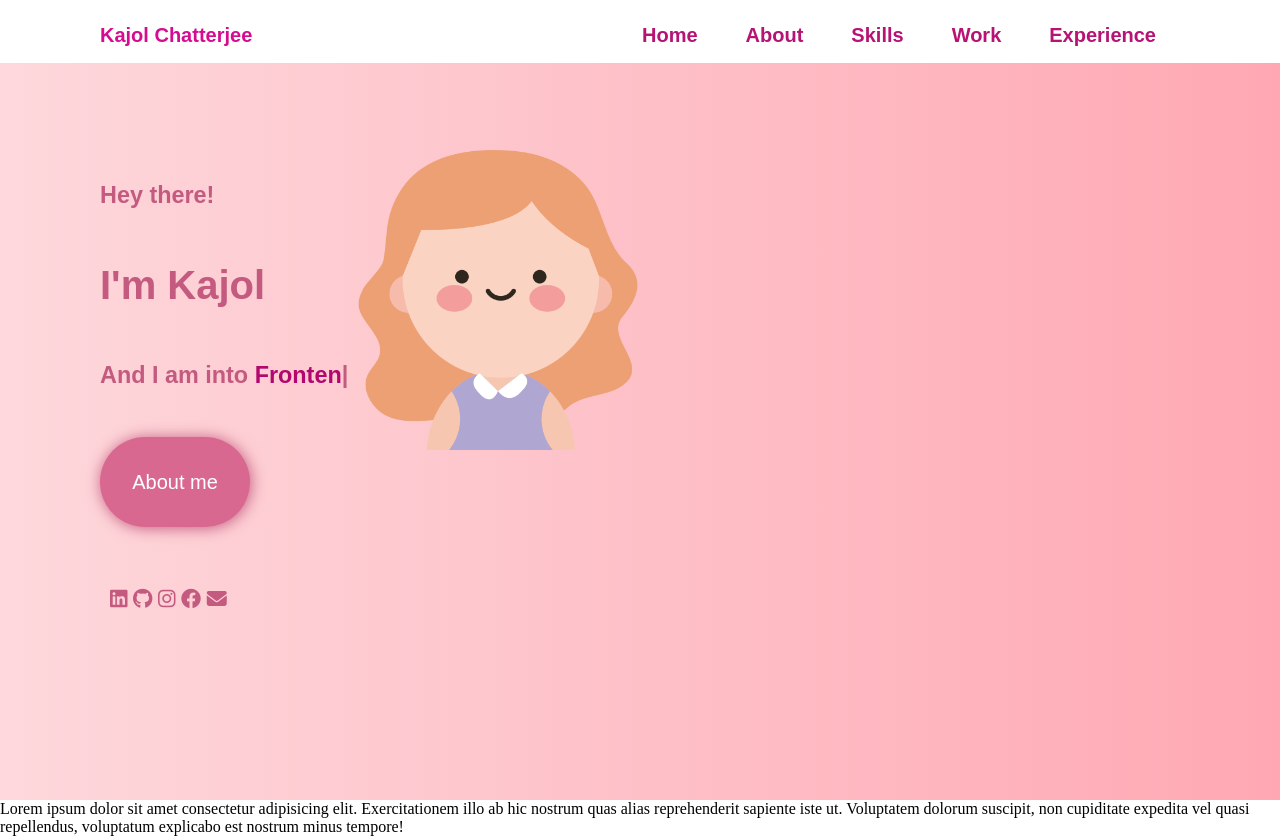
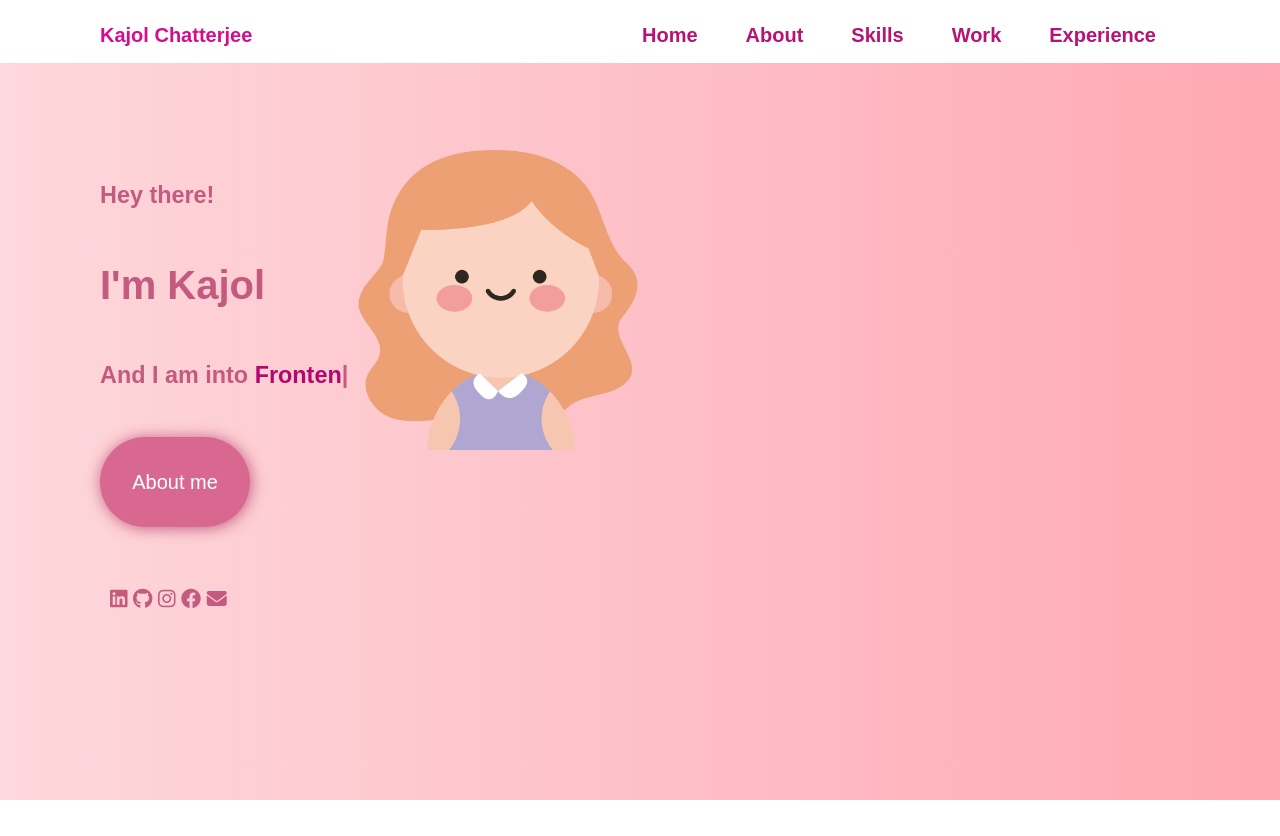
Before and after one commit to kajolchatt/CodSoft, a plain HTML site: page Portfolio/index.html in a window 1280 px wide. After the commit the page ends 800 px from the top, so only its background shows below. Drawn offline with nearby package versions, Linux system fonts and the light colour scheme.

Commit message:
portfolio

```diff
--- a/Portfolio/index.html
+++ b/Portfolio/index.html
@@ -1,5 +1,6 @@
 <!DOCTYPE html>
 <html lang="en">
+
 <head>
     <meta charset="UTF-8">
     <meta name="viewport" content="width=device-width, initial-scale=1.0">
@@ -7,11 +8,16 @@
 
     <link rel="stylesheet" href="style.css">
     <link rel="preconnect" href="https://fonts.gstatic.com" crossorigin>
-    <link href="https://fonts.googleapis.com/css2?family=Cinzel&family=Cormorant+Garamond:wght@300&family=Martel:wght@300&family=Poiret+One&family=Roboto+Flex:opsz@8..144&family=Tajawal&family=Ubuntu+Condensed&display=swap" rel="stylesheet">
+    <link
+        href="https://fonts.googleapis.com/css2?family=Cinzel&family=Cormorant+Garamond:wght@300&family=Martel:wght@300&family=Poiret+One&family=Roboto+Flex:opsz@8..144&family=Tajawal&family=Ubuntu+Condensed&display=swap"
+        rel="stylesheet">
     <script src="https://unpkg.com/typed.js@2.0.16/dist/typed.umd.js"></script>
-    <link rel="stylesheet" href="https://cdnjs.cloudflare.com/ajax/libs/font-awesome/6.4.2/css/all.min.css" integrity="sha512-z3gLpd7yknf1YoNbCzqRKc4qyor8gaKU1qmn+CShxbuBusANI9QpRohGBreCFkKxLhei6S9CQXFEbbKuqLg0DA==" crossorigin="anonymous" referrerpolicy="no-referrer" />
+    <link rel="stylesheet" href="https://cdnjs.cloudflare.com/ajax/libs/font-awesome/6.4.2/css/all.min.css"
+        integrity="sha512-z3gLpd7yknf1YoNbCzqRKc4qyor8gaKU1qmn+CShxbuBusANI9QpRohGBreCFkKxLhei6S9CQXFEbbKuqLg0DA=="
+        crossorigin="anonymous" referrerpolicy="no-referrer" />
     <link href='https://unpkg.com/boxicons@2.1.4/css/boxicons.min.css' rel='stylesheet'>
 </head>
+
 <body>
     <!-- PORTFOLIO WEBSITE -->
     <div class="wrapper">
@@ -47,9 +53,8 @@
                     </div>
 
                 </div>
-                    <div><img class="girl"src="girl.png" ></div>
+                <div><img class="girl" src="girl.png"></div>
             </div>
-                <div class="d">Lorem ipsum dolor sit amet consectetur adipisicing elit. Exercitationem illo ab hic nostrum quas alias reprehenderit sapiente iste ut. Voluptatem dolorum suscipit, non cupiditate expedita vel quasi repellendus, voluptatum explicabo est nostrum minus tempore!</div>
         </div>
 
     </div>
@@ -58,4 +63,5 @@
     <script src="index.js"></script>
 
 </body>
+
 </html>
```
Lines whose indentation alone changed are shown as unchanged.
